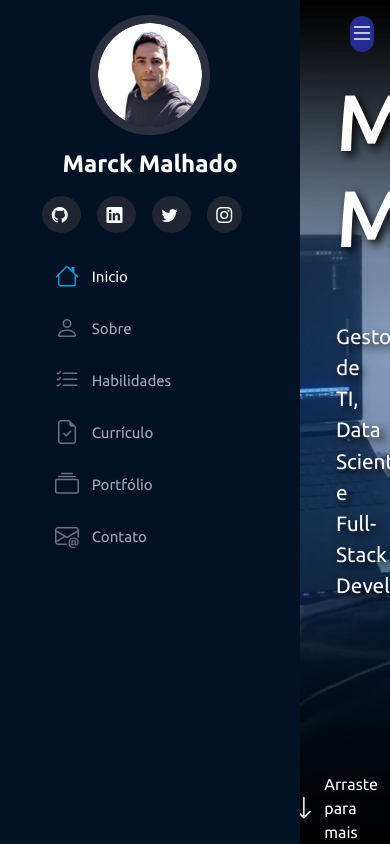
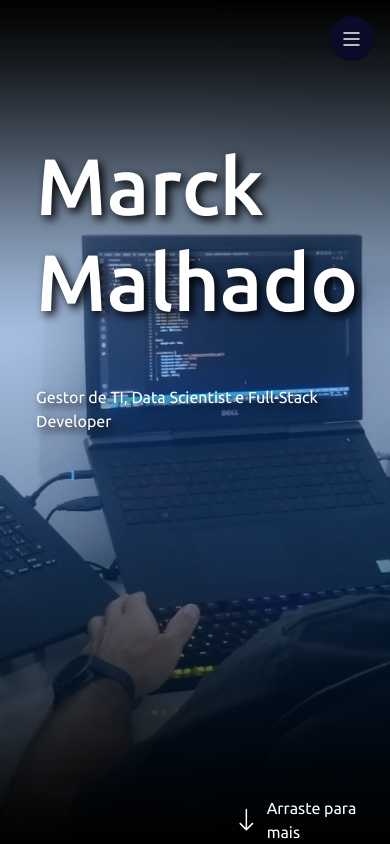
Before and after one commit to marckmalhado/portfolio-responsivo, a Flask app: page / in a window 390 px wide; the page is wider, and only the part inside the window is pictured. Run offline with Flask 2, Linux system fonts and the light colour scheme; some libraries are stand-ins or nearby versions.

Commit message:
menu responsivo

```diff
--- a/static/script.js
+++ b/static/script.js
@@ -0,0 +1,11 @@
+/* Abre e fecha menu lateral em modo mobile */
+
+const menuMobile = document.querySelector('.menu-mobile')
+const body = document.querySelector('body')
+
+menuMobile.addEventListener("click", () => {
+    menuMobile.classList.contains ("bi-list")
+    ? menuMobile.classList.replace("bi-list", "bi-x")
+    : menuMobile.classList.replace("bi-x", "bi-list");
+    body.classList.toggle("menu-nav-active");
+});
--- a/static/style.css
+++ b/static/style.css
@@ -117,9 +117,43 @@ section#inicio div#arraste a {
 i.menu-mobile {
     position: fixed;
     color: #fff;
-    background-color: #252c90;
+    background-color: #090b27;
     right: 1rem;
     top: 1rem;
     font-size: 1.5rem;
     border-radius: 4rem;
+    cursor: pointer;
+    z-index: 10;
+    width: 45px;
+    height: 45px;
+    display: none;
+    justify-content: center;
+    align-items: center;
 }
+
+.menu-nav-active {
+    overflow: hidden;
+}
+
+.menu-nav-active #header {
+    left: 0;
+}
+
+@media (max-width: 1024px) {
+    #header {
+        left: -300px;
+    }
+    i.menu-mobile{
+        display: flex;
+    }
+    section#incio h2{
+        font-size: 3.5rem;
+    }
+    section#inicio span#subtitle{
+        margin-right: 0;
+        font-size: 1rem;
+    }
+    #main{
+        margin-left: 0;
+    }
+}
```
